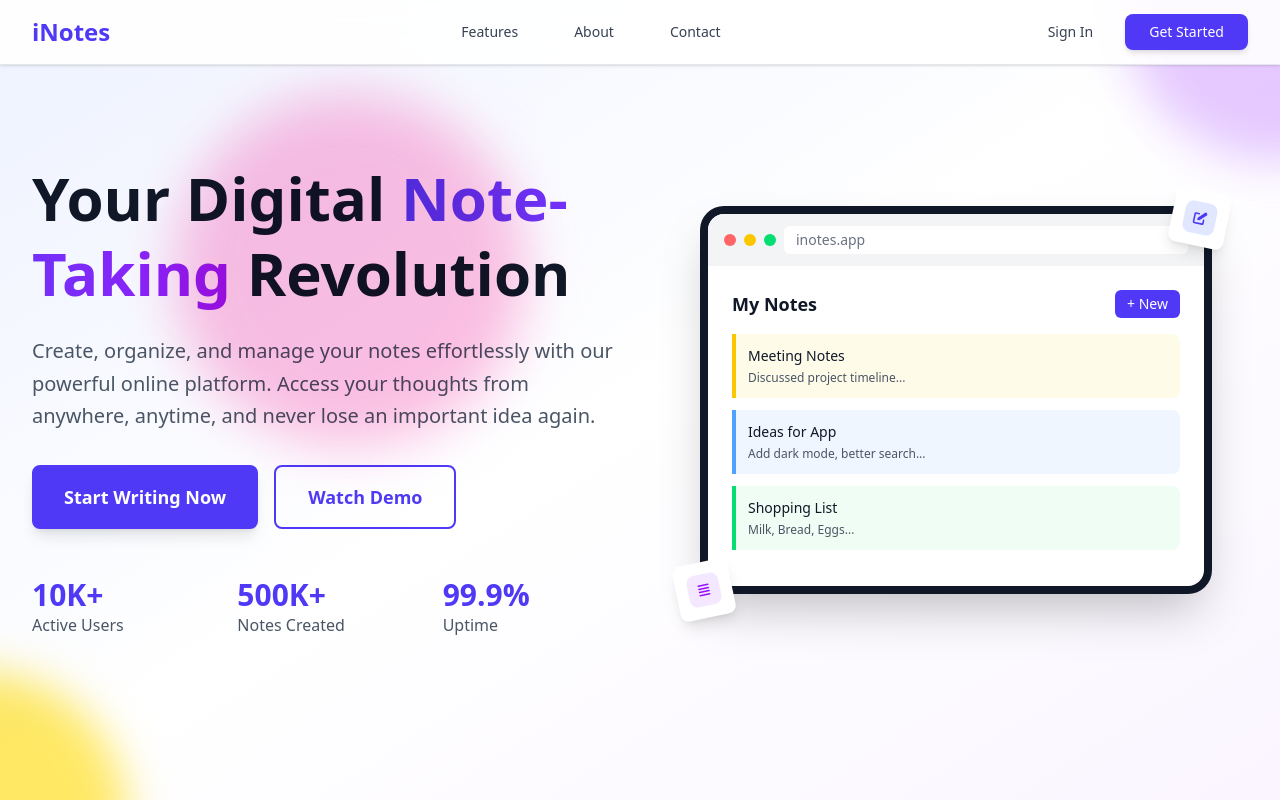
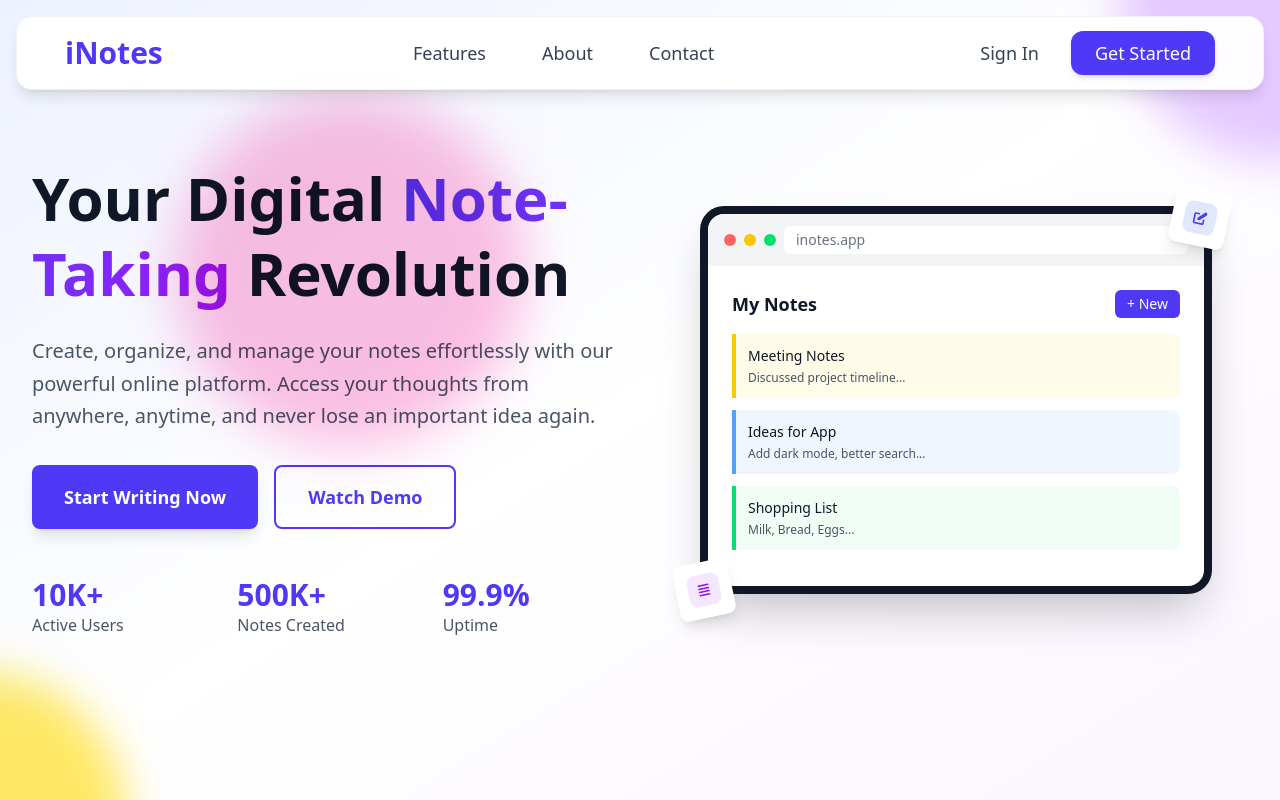
Before and after one commit to TejasShirsath/INotes, a React (Vite) app in the folder frontend/: page / in a window 1280 px wide. Shown: the top 800 px of the page. Built offline with nearby package versions, Linux system fonts and the light colour scheme.

Commit message:
Change UI of Header

```diff
--- a/frontend/src/components/Header.tsx
+++ b/frontend/src/components/Header.tsx
@@ -4,34 +4,36 @@ const Header: React.FC = () => {
   const [isMenuOpen, setIsMenuOpen] = useState(false);
 
   return (
-    <header className="fixed top-0 left-0 right-0 z-50 bg-white/90 backdrop-blur-md border-b border-gray-200 shadow-sm">
-      <div className="max-w-7xl mx-auto px-4 sm:px-6 lg:px-8">
+    <header className="fixed top-0 left-0 right-0 z-50 p-4">
+      <div className="max-w-7xl mx-auto">
+        <div className="bg-white/95 backdrop-blur-md rounded-2xl border border-gray-200/50 shadow-lg">
+          <div className="py-1 px-6 sm:px-8 lg:px-12">
             <div className="flex items-center justify-between h-16">
               {/* Logo */}
               <div className="flex items-center">
                 <div className="flex-shrink-0">
-              <h1 className="text-2xl font-bold text-indigo-600">iNotes</h1>
+                  <h1 className="text-3xl font-bold text-indigo-600">iNotes</h1>
                 </div>
               </div>
 
               {/* Desktop Navigation */}
               <nav className="hidden md:block">
-            <div className="ml-10 flex items-baseline space-x-8">
+                <div className="flex items-center space-x-8">
                   <a
                     href="#features"
-                className="text-gray-700 hover:text-indigo-600 px-3 py-2 text-sm font-medium transition-colors duration-200"
+                    className="text-gray-700 hover:text-indigo-600 px-3 py-2 text-lg font-medium transition-colors duration-200"
                   >
                     Features
                   </a>
                   <a
                     href="#about"
-                className="text-gray-700 hover:text-indigo-600 px-3 py-2 text-sm font-medium transition-colors duration-200"
+                    className="text-gray-700 hover:text-indigo-600 px-3 py-2 text-lg font-medium transition-colors duration-200"
                   >
                     About
                   </a>
                   <a
                     href="#contact"
-                className="text-gray-700 hover:text-indigo-600 px-3 py-2 text-sm font-medium transition-colors duration-200"
+                    className="text-gray-700 hover:text-indigo-600 px-3 py-2 text-lg font-medium transition-colors duration-200"
                   >
                     Contact
                   </a>
@@ -40,10 +42,10 @@ const Header: React.FC = () => {
 
               {/* CTA Buttons */}
               <div className="hidden md:flex items-center space-x-4">
-            <button className="text-gray-700 hover:text-indigo-600 px-4 py-2 text-sm font-medium transition-colors duration-200">
+                <button className="text-gray-700 hover:text-indigo-600 px-4 py-2 text-lg font-medium transition-colors duration-200">
                   Sign In
                 </button>
-            <button className="bg-indigo-600 hover:bg-indigo-700 text-white px-6 py-2 rounded-lg text-sm font-medium transition-colors duration-200 shadow-md hover:shadow-lg">
+                <button className="bg-indigo-600 hover:bg-indigo-700 text-white px-6 py-2 rounded-xl text-lg font-medium transition-all duration-200 shadow-md hover:shadow-lg">
                   Get Started
                 </button>
               </div>
@@ -79,37 +81,41 @@ const Header: React.FC = () => {
                 </button>
               </div>
             </div>
+          </div>
+        </div>
 
         {/* Mobile Navigation */}
         {isMenuOpen && (
-          <div className="md:hidden">
-            <div className="px-2 pt-2 pb-3 space-y-1 bg-white border-t border-gray-200">
+          <div className="md:hidden mt-2">
+            <div className="bg-white/95 backdrop-blur-md rounded-2xl border border-gray-200/50 shadow-lg p-4">
+              <div className="space-y-3">
                 <a
                   href="#features"
-                className="block text-gray-700 hover:text-indigo-600 px-3 py-2 text-base font-medium"
+                  className="block text-gray-700 hover:text-indigo-600 px-3 py-2 text-base font-medium transition-colors duration-200"
                 >
                   Features
                 </a>
                 <a
                   href="#about"
-                className="block text-gray-700 hover:text-indigo-600 px-3 py-2 text-base font-medium"
+                  className="block text-gray-700 hover:text-indigo-600 px-3 py-2 text-base font-medium transition-colors duration-200"
                 >
                   About
                 </a>
                 <a
                   href="#contact"
-                className="block text-gray-700 hover:text-indigo-600 px-3 py-2 text-base font-medium"
+                  className="block text-gray-700 hover:text-indigo-600 px-3 py-2 text-base font-medium transition-colors duration-200"
                 >
                   Contact
                 </a>
-              <div className="pt-4 pb-3 border-t border-gray-200">
+                <div className="pt-3 border-t border-gray-200">
                   <div className="flex flex-col space-y-2">
-                  <button className="text-gray-700 hover:text-indigo-600 px-3 py-2 text-base font-medium text-left">
+                    <button className="text-gray-700 hover:text-indigo-600 px-3 py-2 text-base font-medium text-left transition-colors duration-200">
                       Sign In
                     </button>
-                  <button className="bg-indigo-600 hover:bg-indigo-700 text-white px-3 py-2 rounded-lg text-base font-medium">
+                    <button className="bg-indigo-600 hover:bg-indigo-700 text-white px-3 py-2 rounded-xl text-base font-medium transition-all duration-200">
                       Get Started
                     </button>
+                  </div>
                 </div>
               </div>
             </div>
```
Lines whose indentation alone changed are shown as unchanged.
